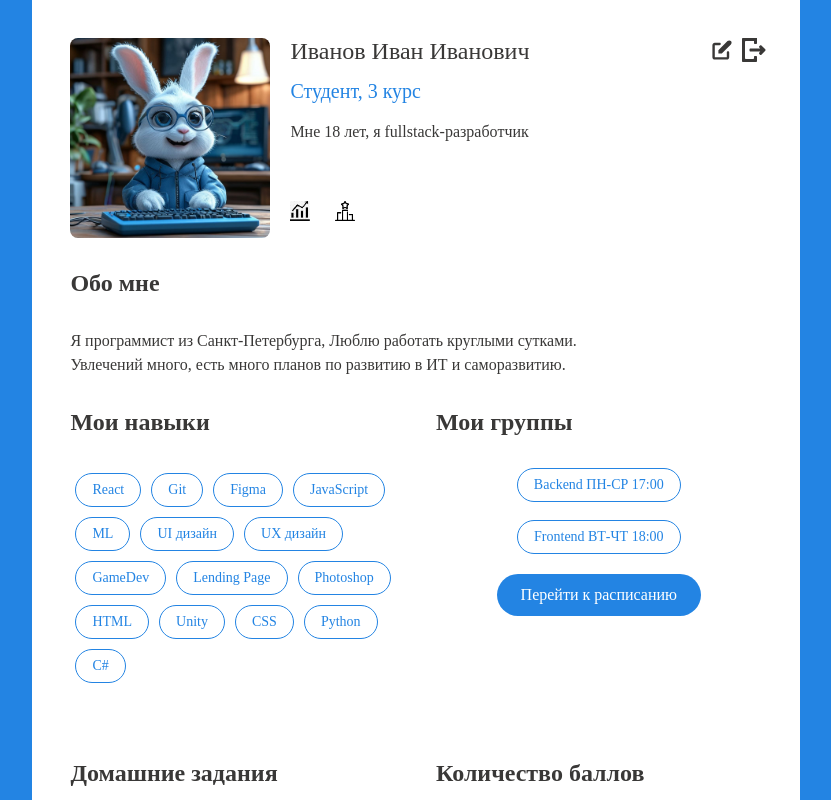
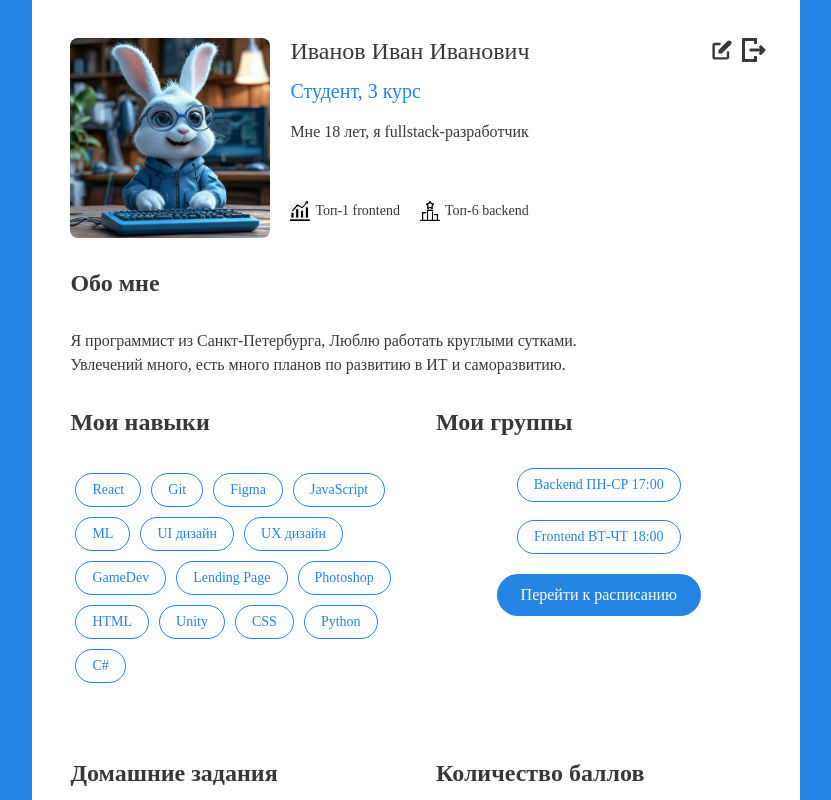
Before and after one commit to ValeryManoilov/profilecodapp, a React (Vite) app: page /test in a window 1280 px wide. Shown: the top 800 px of the page, without its empty margins (224-1055 px from the left). Built offline with nearby package versions, Linux system fonts and the light colour scheme; a web font is replaced by a local one.

Commit message:
test145 commit

```diff
--- a/src/components/TestPageComponents/Info.jsx
+++ b/src/components/TestPageComponents/Info.jsx
@@ -171,9 +171,11 @@ const Info = ({  name, details, bio, frontendRank, backendRank }) => {
                         <ProfileRanks>
                         <Rank href={frontendLink} target="_blank" rel="noopener noreferrer">
                               <RankImage src={frontend}/>
+                              {frontendRank}
                             </Rank>
                             <Rank href={backendLink}target="_blank" rel="noopener noreferrer">
                               <RankImage src={backend}/>
+                              {backendRank}
                             </Rank>
                         </ProfileRanks>
                 </ProfileInfo>
```
